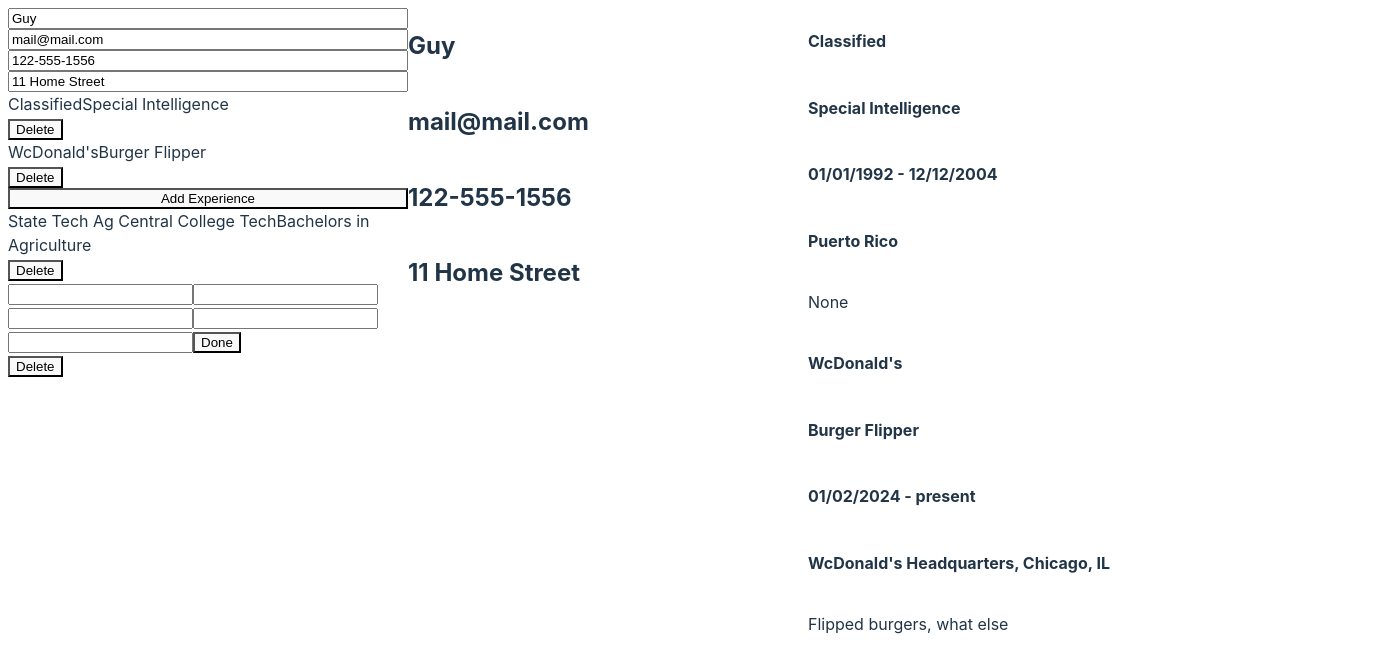
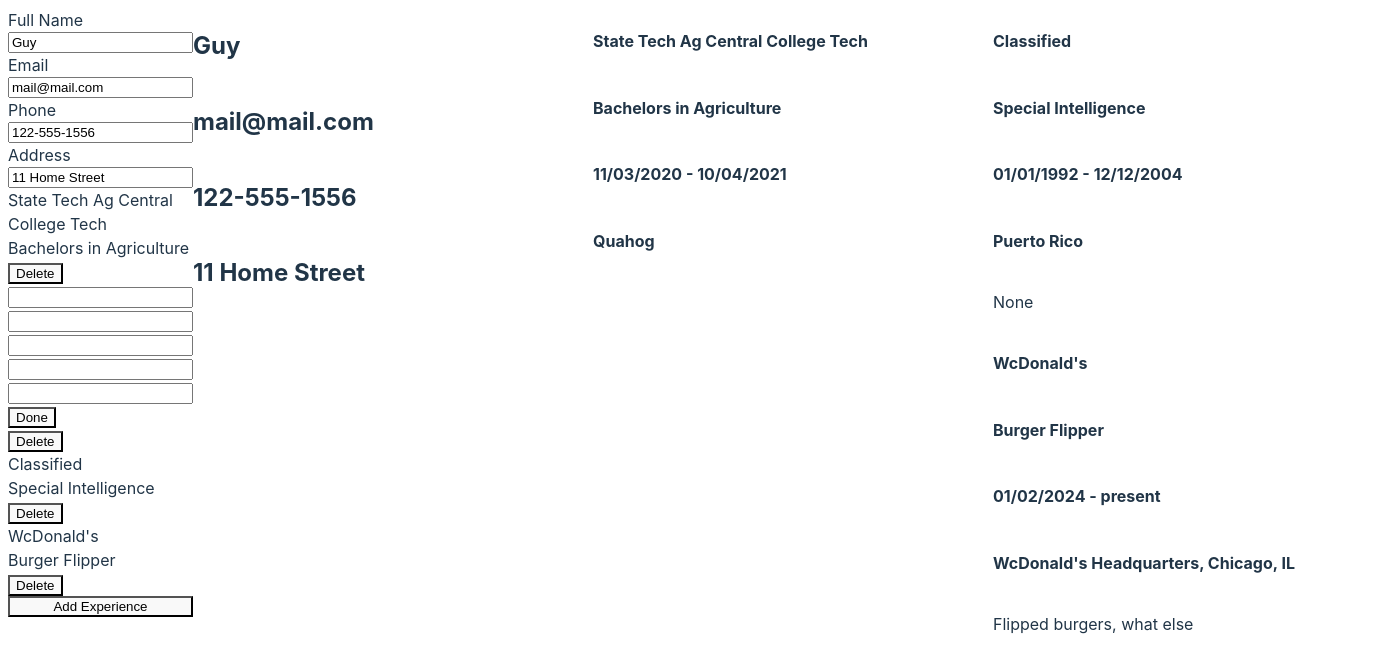
Before and after one commit to Decoldest/cv-app, a React (Vite) app: page / in a window 1280 px wide. Both pictures are taken after a click on the button "Add Education". Shown: the top 672 px of the page, 1393 px wide, since content can reach past the window. Built offline with nearby package versions, Linux system fonts and the light colour scheme.

Commit message:
refactor Education and Experience to use Form component

```diff
--- a/src/App.jsx
+++ b/src/App.jsx
@@ -1,8 +1,7 @@
 import { useState } from "react";
 import Output from "./components/Output";
 import Input from "./components/Input";
-import { v4 as uuid } from 'uuid';
-
+import { v4 as uuid } from "uuid";
 
 const defaultGeneralInfo = {
   fullName: "Guy",
@@ -42,20 +41,24 @@
     location: "Quahog",
     id: uuid(),
   },
-]
+];
 
 export default function App() {
   const [info, setInfo] = useState(defaultGeneralInfo);
   const [experience, setExperience] = useState(defaultExperience);
   const [education, setEducation] = useState(defaultEducation);
 
-
   return (
     <div className="main-card">
-      <Input info={info} setInfo={setInfo}
-        experience={experience} setExperience={setExperience}
-        education={education} setEducation={setEducation}/>
-      <Output info={info} experience={experience} education={education}/>
+      <Input
+        info={info}
+        setInfo={setInfo}
+        education={education}
+        setEducation={setEducation}
+        experience={experience}
+        setExperience={setExperience}
+      />
+      <Output info={info} experience={experience} education={education} />
     </div>
   );
 }
--- a/src/components/Education.jsx
+++ b/src/components/Education.jsx
@@ -1,6 +1,7 @@
 import "../styles/Education.css";
 import { useState } from "react";
 import { v4 as uuid } from "uuid";
+import Form from "./Form"
 
 export default function Education({ education, setEducation }) {
   const [editIndex, setEditIndex] = useState(-1);
@@ -46,10 +47,19 @@
     <>
       {education.map((edu, index) => (
         <li key={edu.id}>
-          <EducationForm
-            educationItem={edu}
-            index={index}
-            changeHandler={handleEducationChange}
+          <Form
+            item={edu}
+            fields={[
+              'school',
+              'degree',
+              'yearStart',
+              'yearEnd',
+              'location',
+            ]}
+            displayFields={
+              ['school', 'degree']
+            }
+            handleChange={(input, value) => handleEducationChange(input, value, index)}
             isEditing={editIndex === edu.id}
             onClick={() => setEditIndex(edu.id)}
             onSubmit={handleSubmit}
--- a/src/components/Experience.jsx
+++ b/src/components/Experience.jsx
@@ -1,6 +1,7 @@
 import "../styles/Experience.css";
 import { useState } from "react";
 import { v4 as uuid } from "uuid";
+import Form from "./Form"
 
 export default function Experience({ experience, setExperience }) {
   const [editIndex, setEditIndex] = useState(-1);
@@ -47,10 +48,20 @@
     <>
       {experience.map((exp, index) => (
         <li key={exp.id}>
-          <ExperienceForm
-            experienceItem={exp}
-            index={index}
-            handleExperienceChange={handleExperienceChange}
+          <Form
+            item={exp}
+            fields={[
+              'company',
+              'position',
+              'yearStart',
+              'yearEnd',
+              'location',
+              'description',
+            ]}
+            displayFields={
+              ['company', 'position']
+            }
+            handleChange={(input, value) => handleExperienceChange(input, value, index)}
             isEditing={editIndex === exp.id}
             onClick={() => setEditIndex(exp.id)}
             onSubmit={handleSubmit}
--- a/src/components/Form.jsx
+++ b/src/components/Form.jsx
@@ -1,68 +1,39 @@
-export default function Form({
+import React from "react";
+
+function Form({
   item,
-  index,
+  fields,
+  displayFields,
   handleChange,
   isEditing,
   onClick,
   onSubmit,
-  defaultDisplay,
 }) {
   return (
     <>
       {isEditing ? (
         <div>
           <form onSubmit={onSubmit}>
-            <input
-              type="text"
-              value={item.company}
-              onChange={(e) =>
-                handleChange("company", e.target.value, index)
-              }
-            />
-            <input
-              type="text"
-              value={item.position}
-              onChange={(e) =>
-                handleChange("position", e.target.value, index)
-              }
-            />
-            <input
-              type="text"
-              value={item.yearStart}
-              onChange={(e) =>
-                handleChange("yearStart", e.target.value, index)
-              }
-            />
-            <input
-              type="text"
-              value={item.yearEnd}
-              onChange={(e) =>
-                handleChange("yearEnd", e.target.value, index)
-              }
-            />
-            <input
-              type="text"
-              value={item.location}
-              onChange={(e) =>
-                handleChange("location", e.target.value, index)
-              }
-            />
-            <input
-              type="text"
-              value={item.description}
-              onChange={(e) =>
-                handleChange("description", e.target.value, index)
-              }
-            />
+            {fields.map((field) => (
+              <input
+                key={field}
+                type="text"
+                value={item[field]}
+                onChange={(e) => handleChange(field, e.target.value)}
+              />
+            ))}
             <button type="submit">Done</button>
           </form>
         </div>
       ) : (
         <div onClick={onClick}>
-          {experienceItem.company}
-          {experienceItem.position}
+          {displayFields.map((field) => (
+            <div key={field}>{item[field]}</div>
+          ))}
         </div>
       )}
     </>
   );
 }
+
+export default Form;
--- a/src/components/GeneralInfo.jsx
+++ b/src/components/GeneralInfo.jsx
@@ -6,10 +6,34 @@
 
   return (
     <>
-      <input type="text" value={info.fullName} onChange={(e) => handleInfoChange("fullName", e.target.value)} />
-      <input type="text" value={info.email} onChange={(e) => handleInfoChange("email", e.target.value)} />
-      <input type="text" value={info.phone} onChange={(e) => handleInfoChange("phone", e.target.value)} />
-      <input type="text" value={info.address} onChange={(e) => handleInfoChange("address", e.target.value)} />
+      <label htmlFor="fullName">Full Name</label>
+      <input
+        type="text"
+        name="fullName"
+        value={info.fullName}
+        onChange={(e) => handleInfoChange("fullName", e.target.value)}
+      />
+      <label htmlFor="email">Email</label>
+      <input
+        type="text"
+        name="email"
+        value={info.email}
+        onChange={(e) => handleInfoChange("email", e.target.value)}
+      />
+      <label htmlFor="phone">Phone</label>
+      <input
+        type="text"
+        name="phone"
+        value={info.phone}
+        onChange={(e) => handleInfoChange("phone", e.target.value)}
+      />
+      <label htmlFor="address">Address</label>
+      <input
+        type="text"
+        name="address"
+        value={info.address}
+        onChange={(e) => handleInfoChange("address", e.target.value)}
+      />
     </>
   );
 }
--- a/src/components/Input.jsx
+++ b/src/components/Input.jsx
@@ -2,13 +2,13 @@
 import Experience from "./Experience";
 import Education from "./Education";
 
-export default function Input({ info, setInfo, experience, setExperience, education, setEducation }) {
+export default function Input({ info, setInfo, education, setEducation, experience, setExperience }) {
   return (
     <>
       <div className="card">
         <GeneralInfo info={info} setInfo={setInfo} />
+        <Education education={education} setEducation={setEducation}/>
         <Experience experience={experience} setExperience={setExperience}/>
-        <Education education={education} setEducation={setEducation}/>
       </div>
     </>
   );
--- a/src/components/Output.jsx
+++ b/src/components/Output.jsx
@@ -1,4 +1,4 @@
-export default function Output({ info, experience }) {
+export default function Output({ info, experience, education }) {
   return (
     <>
       <section>
@@ -8,6 +8,16 @@
           <h2>{info.phone}</h2>
           <h2>{info.address}</h2>
         </div>
+      </section>
+      <section>
+        {education.map((edu) => (
+          <div className="card" key={edu.id}>
+            <h4>{edu.school}</h4>
+            <h4>{edu.degree}</h4>
+            <h4>{edu.yearStart} {edu.yearEnd ? "-" : "" } {edu.yearEnd}</h4>
+            <h4>{edu.location}</h4>
+          </div>
+        ))}
       </section>
       <section>
         {experience.map((exp) => (
```
